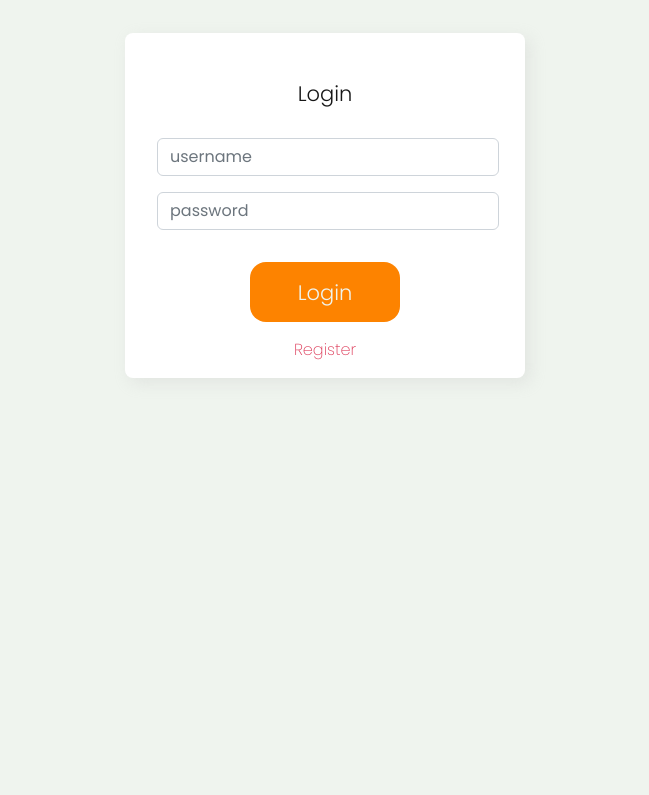
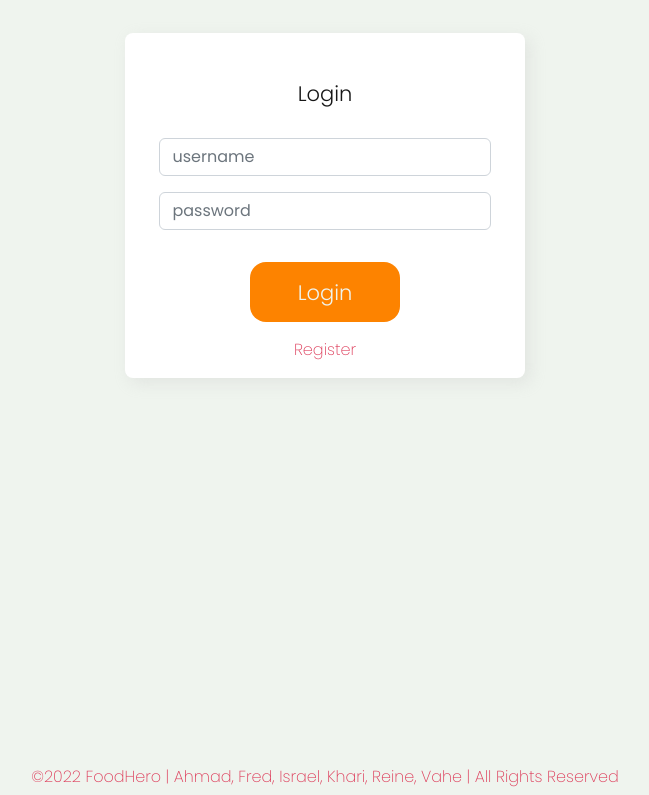
Before and after one commit to Fred374/project_2, an Angular app in the folder project_2_front/: page /login in a window 1280 px wide. Shown: the part 261-1056 px from the top of the page, without its empty margins (315-964 px from the left). Before the commit the page ends 800 px from the top, so only its background shows below. Built offline with nearby package versions, Linux system fonts and the light colour scheme.

Commit message:
Add footer. Improvements to navbar and minor UI improvements

```diff
--- a/project_2_front/src/app/app.component.html
+++ b/project_2_front/src/app/app.component.html
@@ -1,4 +1,7 @@
 <app-navbar></app-navbar>
-<div class="container-fluid" id="rootComponentDiv">
-    <router-outlet></router-outlet>
-</div>
+<main>
+    <div class="container-fluid" id="rootComponentDiv">
+        <router-outlet></router-outlet>
+    </div>
+</main>
+<app-footer></app-footer>
--- a/project_2_front/src/app/app.module.ts
+++ b/project_2_front/src/app/app.module.ts
@@ -23,6 +23,7 @@ import { JuiceandsmoothieComponent } from './components/juiceandsmoothie/juicean
 import { SushiComponent } from './components/sushi/sushi.component';
 import { SpinnerComponent } from './components/shared/spinner/spinner.component';
 import { AlertComponent } from './components/shared/alert/alert.component';
+import { FooterComponent } from './components/footer/footer.component';
 
 @NgModule({
   declarations: [
@@ -44,7 +45,8 @@ import { AlertComponent } from './components/shared/alert/alert.component';
     JuiceandsmoothieComponent,
     SushiComponent,
     SpinnerComponent,
-    AlertComponent
+    AlertComponent,
+    FooterComponent
   ],
   imports: [
     BrowserModule,
--- /dev/null
+++ b/project_2_front/src/app/components/footer/footer.component.css
@@ -0,0 +1,10 @@
+footer {
+    color: var(--secondary-color);
+    display: flex;
+    flex-wrap: wrap;
+    justify-content: center;
+    height: 30px;
+    padding-bottom: 1rem;
+    position: relative;
+    bottom: 0 !important;
+  }
--- /dev/null
+++ b/project_2_front/src/app/components/footer/footer.component.html
@@ -0,0 +1,5 @@
+<div id="portalFooter">
+    <footer >
+        ©2022 FoodHero | Ahmad, Fred, Israel, Khari, Reine, Vahe | All Rights Reserved
+    </footer>
+</div>
--- /dev/null
+++ b/project_2_front/src/app/components/footer/footer.component.ts
@@ -0,0 +1,15 @@
+import { Component, OnInit } from '@angular/core';
+
+@Component({
+  selector: 'app-footer',
+  templateUrl: './footer.component.html',
+  styleUrls: ['./footer.component.css']
+})
+export class FooterComponent implements OnInit {
+
+  constructor() { }
+
+  ngOnInit(): void {
+  }
+
+}
--- a/project_2_front/src/app/components/login/login.component.css
+++ b/project_2_front/src/app/components/login/login.component.css
@@ -29,8 +29,8 @@ h2 {
 }
 
 .form-control {
-    margin: 1rem;
-    width: auto;
+    margin: 1rem auto 1rem auto;
+    width: 90%;
 }
 
 #loginButton {
--- a/project_2_front/src/app/components/navbar/navbar.component.css
+++ b/project_2_front/src/app/components/navbar/navbar.component.css
@@ -10,6 +10,10 @@ li {
 
 a {
     color: var(--background-color) !important;
+}
+
+a:active {
+    filter: brightness(1.3) !important;
 }
 
 /*
@@ -52,3 +56,13 @@ a:active {
 #logoutButton {
     color: var(--text-color) !important;
 }
+
+#logoutButton:hover {
+    background-color: var(--background-color);
+}
+
+#logoutButton:active {
+    background-color: var(--secondary-color);
+    color: white !important;
+    filter: brightness(1) !important;
+}
--- a/project_2_front/src/app/components/navbar/navbar.component.html
+++ b/project_2_front/src/app/components/navbar/navbar.component.html
@@ -1,7 +1,7 @@
 <!-- Pulled from Bootstrap web page -->
 <nav class="navbar navbar-expand-lg navbar-dark">
   <div class="container-fluid">
-    <a class="navbar-brand" href="#">
+    <a class="navbar-brand" [href]="homePage">
       <img id="navBarLogo" src="../../../assets/logo-light.png" alt="">
     </a>
     <button class="navbar-toggler" type="button" data-bs-toggle="collapse" data-bs-target="#navbarTogglerDemo02"
--- a/project_2_front/src/app/components/navbar/navbar.component.ts
+++ b/project_2_front/src/app/components/navbar/navbar.component.ts
@@ -4,30 +4,45 @@ import { User } from 'src/app/models/user';
 @Component({
   selector: 'app-navbar',
   templateUrl: './navbar.component.html',
-  styleUrls: ['./navbar.component.css']
+  styleUrls: ['./navbar.component.css'],
 })
 export class NavbarComponent implements OnInit {
+  // User Info
+  public user: User = JSON.parse(localStorage.getItem('currentUser') || '{}');
+  public userRoleId: number = 0;
+  public userFirstName: string = '';
 
-  public user: User = JSON.parse(localStorage.getItem("currentUser") || "{}");
-  public userRoleId: number = 0;
-  public userFirstName: string = ""
+  // Home Page for user
+  public homePage: string = '';
 
-  constructor() { }
+  constructor() {}
 
-  ngOnInit(): void {
-
-  }
+  ngOnInit(): void {}
 
   ngDoCheck(): void {
-    this.user = JSON.parse(localStorage.getItem("currentUser") || "{}");
+    this.user = JSON.parse(localStorage.getItem('currentUser') || '{}');
 
     this.userRoleId = this.user.userRoleId?.userRoleId!;
     this.userFirstName = this.user.userFirstName!;
+
+    this.setUserHomePage();
+  }
+
+  setUserHomePage() {
+    // Setting home page depending on userRoleId
+    if (this.userRoleId == 1) {
+      this.homePage = '/mood';
+    } else if (this.userRoleId == 2) {
+      this.homePage = '/driver/orders';
+    } else if (this.userRoleId == 3) {
+      this.homePage = '/restaurant/orders';
+    } else {
+      this.homePage = '/asdafasfs';
+    }
   }
 
   logoutPressed() {
     localStorage.removeItem('currentUser');
     this.userRoleId = 0;
   }
-
 }
--- a/project_2_front/src/app/components/restaurant-orders/components/orders-table/orders-table.component.css
+++ b/project_2_front/src/app/components/restaurant-orders/components/orders-table/orders-table.component.css
@@ -29,6 +29,10 @@ button {
     border-radius: var(--misc-border-radius);
     box-shadow: 5px 5px 15px 0px rgba(195, 195, 195, 0.3);
     overflow: hidden;
+}
+
+.order-records-div:hover {
+    box-shadow: 5px 5px 15px 0px rgba(195, 195, 195, 1);
 }
 
 .order-records-div .row {
--- a/project_2_front/src/styles.css
+++ b/project_2_front/src/styles.css
@@ -23,12 +23,22 @@
     --misc-border-radius: 0.5rem;
 }
 
-html body {
+html, body {
+    min-height: 100vh !important;
+    overflow: auto;
+}
+
+body {
     background-color: var(--background-color) !important;
     color: var(--text-color) !important;
     font-family: 'Poppins', sans-serif !important;
     font-weight: 200;
+    /* min-height: 800px; */
+}
 
+main {
+    min-height: 100vh;
+    margin-bottom: 6rem;
 }
 
 /* Buttons */
```
Also changed, not shown: project_2_front/src/assets/logo-light.png, 1 other file (tests, documents, lock files or other folders).
